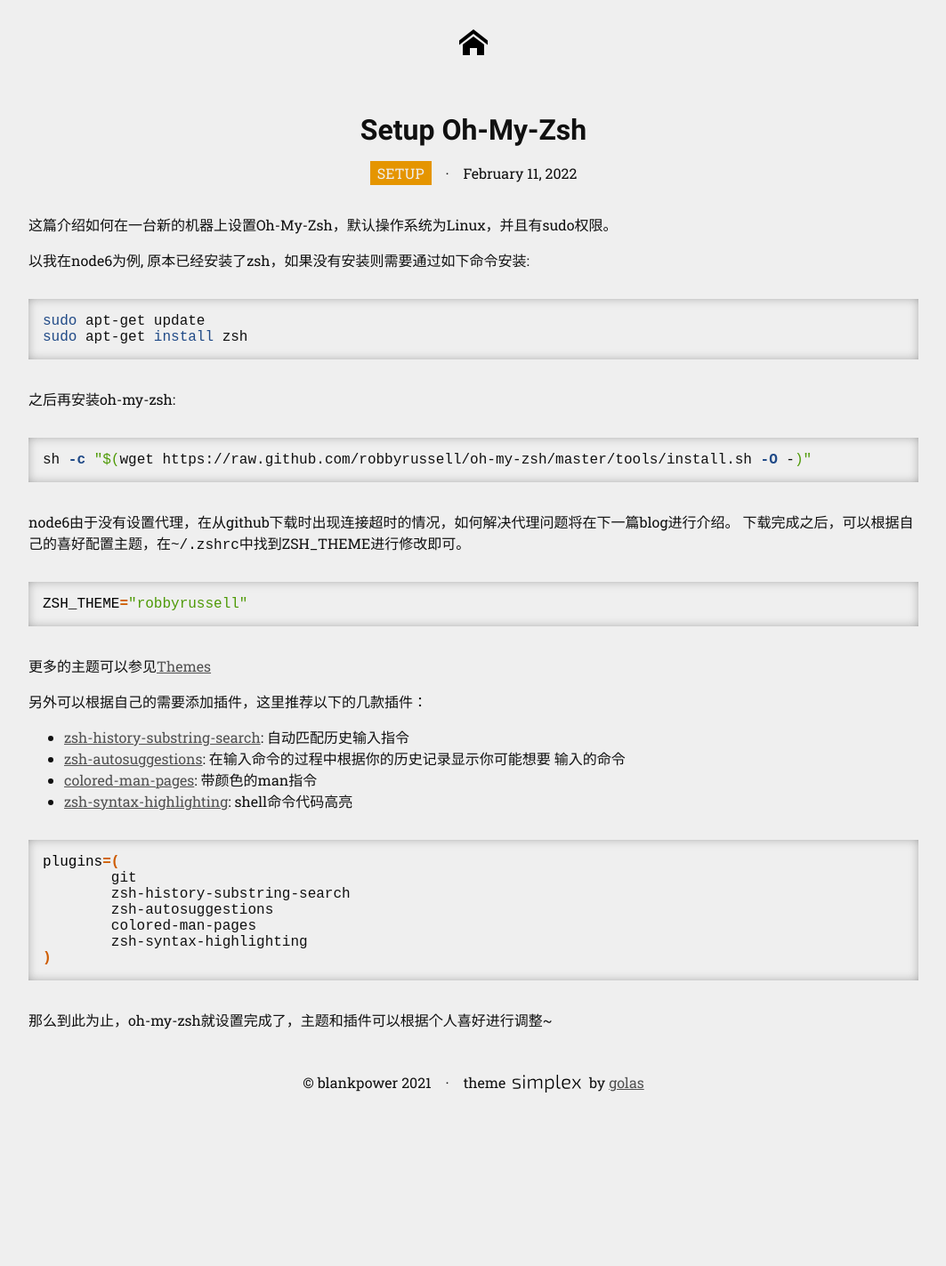
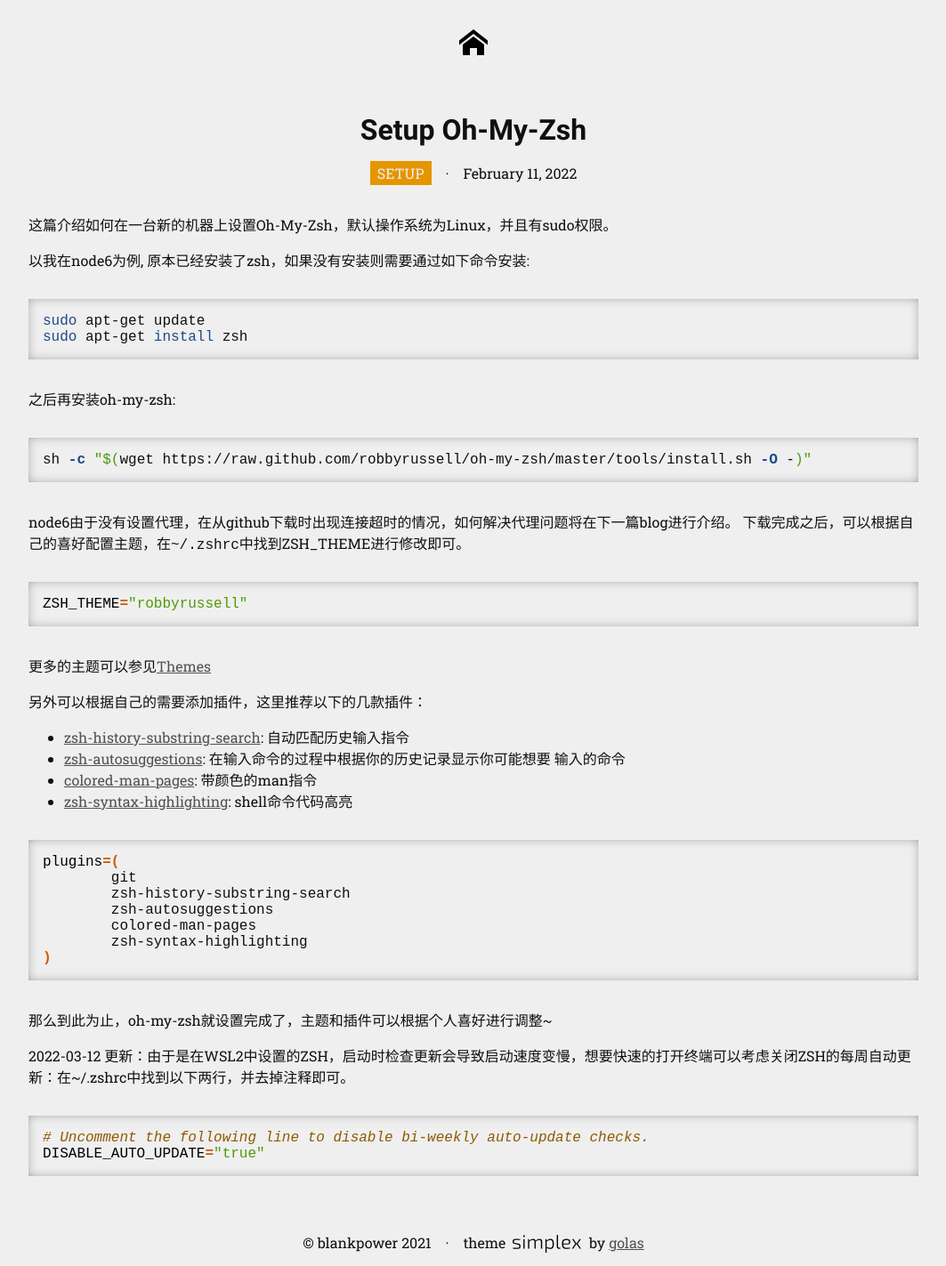
Before and after one commit to BlankPower/MyBlog, a Jekyll site: the page built from _posts/2022-02-11-Setup-OhMyZsh.markdown, in a window 1280 px wide. Shown: the whole page at 89% size, without its empty margins (108-1171 px from the left). Built offline with Jekyll 4.4.1, drawn with Linux system fonts in a browser that asks for light colours; before the commit the page ends 1243 px from its top, so only the background shows below that.

Commit message:
edit post: 2022-02-11-setup-ohmyzsh

```diff
--- a/_posts/2022-02-11-Setup-OhMyZsh.markdown
+++ b/_posts/2022-02-11-Setup-OhMyZsh.markdown
@@ -40,3 +40,9 @@ plugins=(
 {% endhighlight %}
 
 那么到此为止，oh-my-zsh就设置完成了，主题和插件可以根据个人喜好进行调整~
+
+2022-03-12 更新：由于是在WSL2中设置的ZSH，启动时检查更新会导致启动速度变慢，想要快速的打开终端可以考虑关闭ZSH的每周自动更新：在~/.zshrc中找到以下两行，并去掉注释即可。
+{% highlight bash %}
+# Uncomment the following line to disable bi-weekly auto-update checks.
+DISABLE_AUTO_UPDATE="true"
+{% endhighlight %}
```
